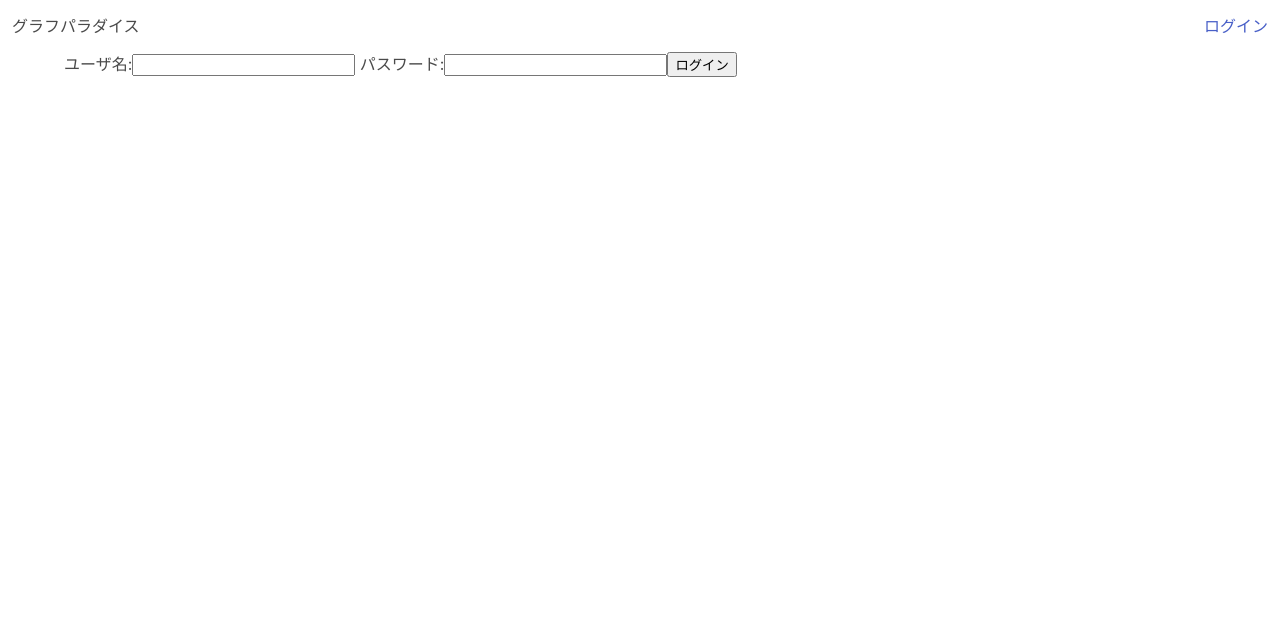
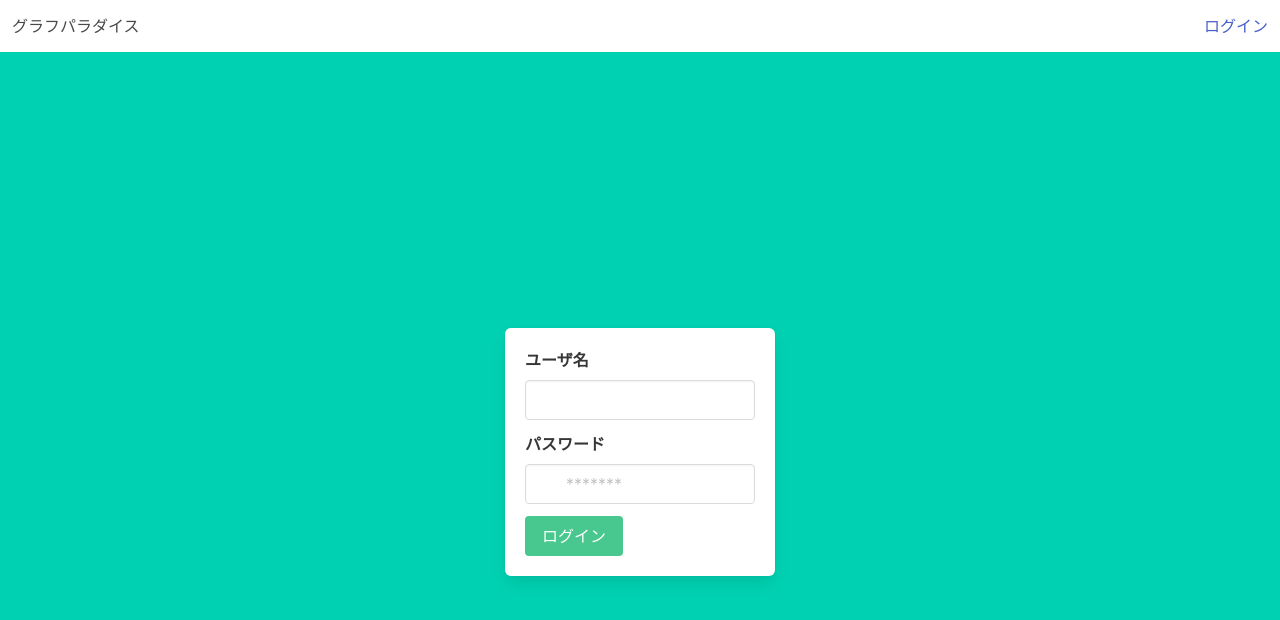
Before and after one commit to takuyanagai0213/GraphParadiseFront, a Vue app: page /login in a window 1280 px wide. Shown: the top 620 px of the page. Built offline with nearby package versions, Linux system fonts and the light colour scheme.

Commit message:
ログインページのスタイルを調整

```diff
--- a/src/views/auth/Login.vue
+++ b/src/views/auth/Login.vue
@@ -1,12 +1,39 @@
 <template>
   <Header/>
-  <div class="container">
-    <form action="/login" method="post">
-      ユーザ名:<input type="text" name="username">
-      パスワード:<input type="password" name="password">
-      <input type="submit" value="ログイン">
-     </form>
+
+<section class="hero is-primary is-fullheight">
+  <div class="hero-body">
+    <div class="container">
+      <div class="columns is-centered">
+        <div class="column is-5-tablet is-4-desktop is-3-widescreen">
+          <form action="/login" method="post" class="box">
+            <div class="field">
+              <label for="" class="label">ユーザ名</label>
+              <div class="control has-icons-left">
+                <input type="text" name="username" class="input" required>
+                <span class="icon is-small is-left">
+                  <i class="fa fa-envelope"></i>
+                </span>
+              </div>
+            </div>
+            <div class="field">
+              <label for="" class="label">パスワード</label>
+              <div class="control has-icons-left">
+                <input type="password" placeholder="*******" class="input" required>
+                <span class="icon is-small is-left">
+                  <i class="fa fa-lock"></i>
+                </span>
+              </div>
+            </div>
+            <div class="field">
+                <input type="submit" value="ログイン" class="button is-success">
+            </div>
+          </form>
+        </div>
+      </div>
+    </div>
   </div>
+</section>
 </template>
 <script>
 import Header from './../../components/Header'
```
